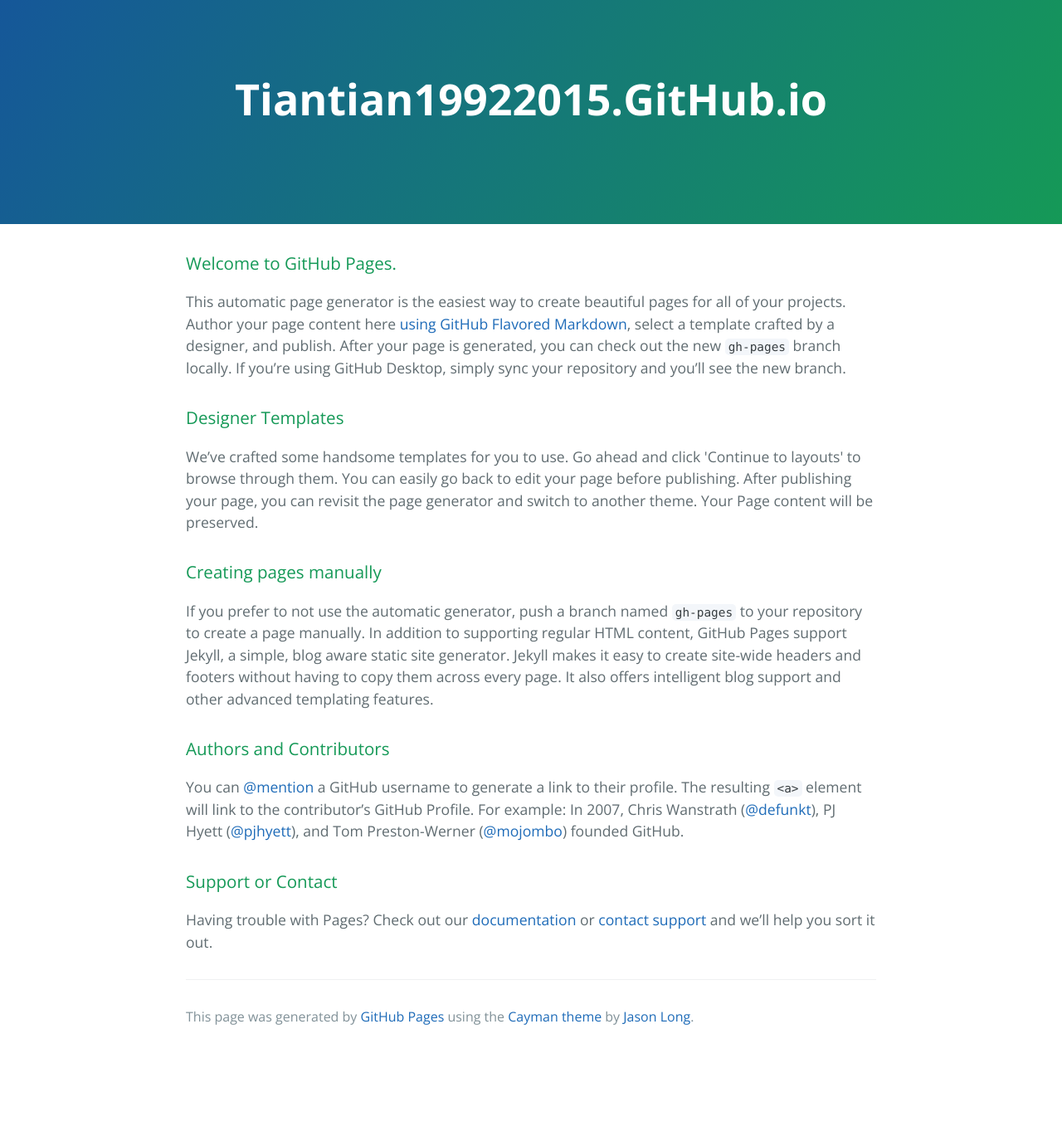
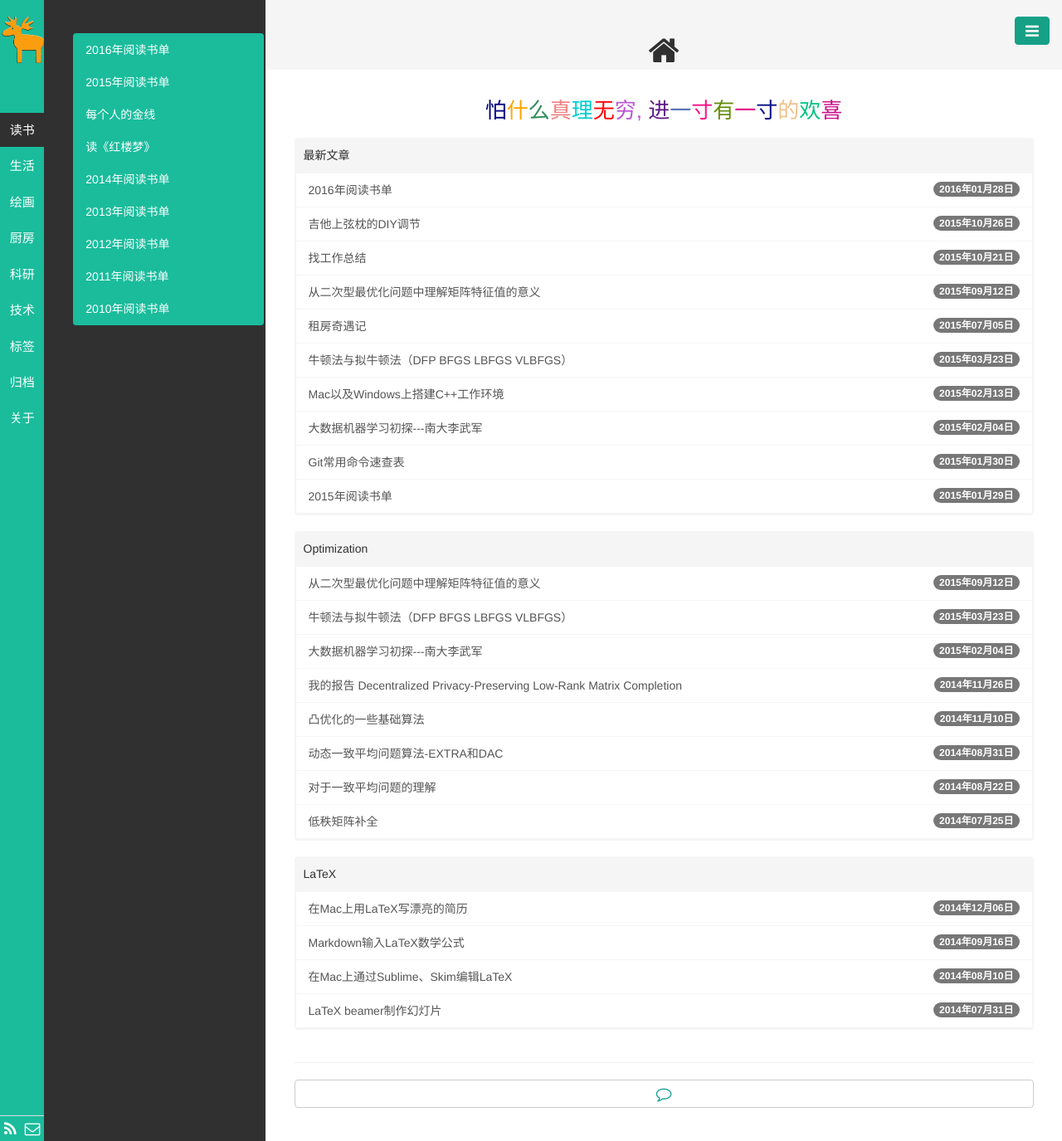
Before and after one commit to tiantian19922015/tiantian.github.io, a Jekyll site: the page built from index.html, in a window 1280 px wide. Shown: the whole page at 83% size. Built offline with Jekyll 4.4.1, drawn with Linux system fonts in a browser that asks for light colours; Markdown is read by kramdown in place of the engine named in the settings; the list of posts is cut into pages by our own code.

Commit message:
Update index.html

```diff
--- a/index.html
+++ b/index.html
@@ -1,53 +1,37 @@
-<!DOCTYPE html>
-<html lang="en-us">
-  <head>
-    <meta charset="UTF-8">
-    <title>Tiantian19922015.GitHub.io by tiantian19922015</title>
-    <meta name="viewport" content="width=device-width, initial-scale=1">
-    <link rel="stylesheet" type="text/css" href="stylesheets/normalize.css" media="screen">
-    <link href='https://fonts.googleapis.com/css?family=Open+Sans:400,700' rel='stylesheet' type='text/css'>
-    <link rel="stylesheet" type="text/css" href="stylesheets/stylesheet.css" media="screen">
-    <link rel="stylesheet" type="text/css" href="stylesheets/github-light.css" media="screen">
-  </head>
-  <body>
-    <section class="page-header">
-      <h1 class="project-name">Tiantian19922015.GitHub.io</h1>
-      <h2 class="project-tagline"></h2>
-    </section>
-
-    <section class="main-content">
-      <h3>
-<a id="welcome-to-github-pages" class="anchor" href="#welcome-to-github-pages" aria-hidden="true"><span aria-hidden="true" class="octicon octicon-link"></span></a>Welcome to GitHub Pages.</h3>
-
-<p>This automatic page generator is the easiest way to create beautiful pages for all of your projects. Author your page content here <a href="https://guides.github.com/features/mastering-markdown/">using GitHub Flavored Markdown</a>, select a template crafted by a designer, and publish. After your page is generated, you can check out the new <code>gh-pages</code> branch locally. If you’re using GitHub Desktop, simply sync your repository and you’ll see the new branch.</p>
-
-<h3>
-<a id="designer-templates" class="anchor" href="#designer-templates" aria-hidden="true"><span aria-hidden="true" class="octicon octicon-link"></span></a>Designer Templates</h3>
-
-<p>We’ve crafted some handsome templates for you to use. Go ahead and click 'Continue to layouts' to browse through them. You can easily go back to edit your page before publishing. After publishing your page, you can revisit the page generator and switch to another theme. Your Page content will be preserved.</p>
-
-<h3>
-<a id="creating-pages-manually" class="anchor" href="#creating-pages-manually" aria-hidden="true"><span aria-hidden="true" class="octicon octicon-link"></span></a>Creating pages manually</h3>
-
-<p>If you prefer to not use the automatic generator, push a branch named <code>gh-pages</code> to your repository to create a page manually. In addition to supporting regular HTML content, GitHub Pages support Jekyll, a simple, blog aware static site generator. Jekyll makes it easy to create site-wide headers and footers without having to copy them across every page. It also offers intelligent blog support and other advanced templating features.</p>
-
-<h3>
-<a id="authors-and-contributors" class="anchor" href="#authors-and-contributors" aria-hidden="true"><span aria-hidden="true" class="octicon octicon-link"></span></a>Authors and Contributors</h3>
-
-<p>You can <a href="https://help.github.com/articles/basic-writing-and-formatting-syntax/#mentioning-users-and-teams" class="user-mention">@mention</a> a GitHub username to generate a link to their profile. The resulting <code>&lt;a&gt;</code> element will link to the contributor’s GitHub Profile. For example: In 2007, Chris Wanstrath (<a href="https://github.com/defunkt" class="user-mention">@defunkt</a>), PJ Hyett (<a href="https://github.com/pjhyett" class="user-mention">@pjhyett</a>), and Tom Preston-Werner (<a href="https://github.com/mojombo" class="user-mention">@mojombo</a>) founded GitHub.</p>
-
-<h3>
-<a id="support-or-contact" class="anchor" href="#support-or-contact" aria-hidden="true"><span aria-hidden="true" class="octicon octicon-link"></span></a>Support or Contact</h3>
-
-<p>Having trouble with Pages? Check out our <a href="https://help.github.com/pages">documentation</a> or <a href="https://github.com/contact">contact support</a> and we’ll help you sort it out.</p>
-
-      <footer class="site-footer">
-
-        <span class="site-footer-credits">This page was generated by <a href="https://pages.github.com">GitHub Pages</a> using the <a href="https://github.com/jasonlong/cayman-theme">Cayman theme</a> by <a href="https://twitter.com/jasonlong">Jason Long</a>.</span>
-      </footer>
-
-    </section>
-
-
-  </body>
-</html>
+---
+layout: page_title
+title: <i class="fa fa-home fa-lg"></i>
+titlename: 首页
+---
+<!--<br>-->
+<center><h3><font color="#000080">怕</font><font color="#FFA500">什</font><font color="#2E8B57">么</font><font color="#F08080">真</font><font color="#00CED1">理</font><font color="red">无</font><font color="#BA55D3">穷, </font><font color="#601986">进</font><font color="#556fb5">一</font><font color="#fa1089">寸</font><font color="#638c0b">有</font><font color="#e00089">一</font><font color="#0a1089">寸</font><font color="#f0c089">的</font><font color="#00c380">欢</font><font color="#cc1089">喜</font></h3></center>
+<div class="row">
+  <div class="col-md-12">
+    <div class="panel panel-primary">
+      <div class="panel-heading">{{ site.locals.newest }}</div>
+      {% for post in paginator.posts %}
+        <a  href='{{ post.url }}' class="list-group-item pjaxlink clearfix">
+          {{post.title}}
+          <span class="badge">{{ post.date | date:"%Y年%m月%d日" }}</span>
+        </a>
+      {% endfor %}
+    </div>
+  </div>
+  {% for cate in site.cates %}
+    <div class="col-md-12">
+      <div class="panel panel-primary">
+        <div class="panel-heading">{{ cate }}</div>
+        {% for tag in site.tags %}
+          {% if tag[0] == cate %}
+            {% for post in tag[1] %}
+              <a  href='{{ post.url }}' class="list-group-item pjaxlink clearfix">
+                {{post.title}}
+                <span class="badge">{{ post.date | date:"%Y年%m月%d日" }}</span>
+              </a>
+            {% endfor %}
+          {% endif %}
+        {% endfor %}
+      </div>
+    </div>
+  {% endfor %}
+</div>
```
